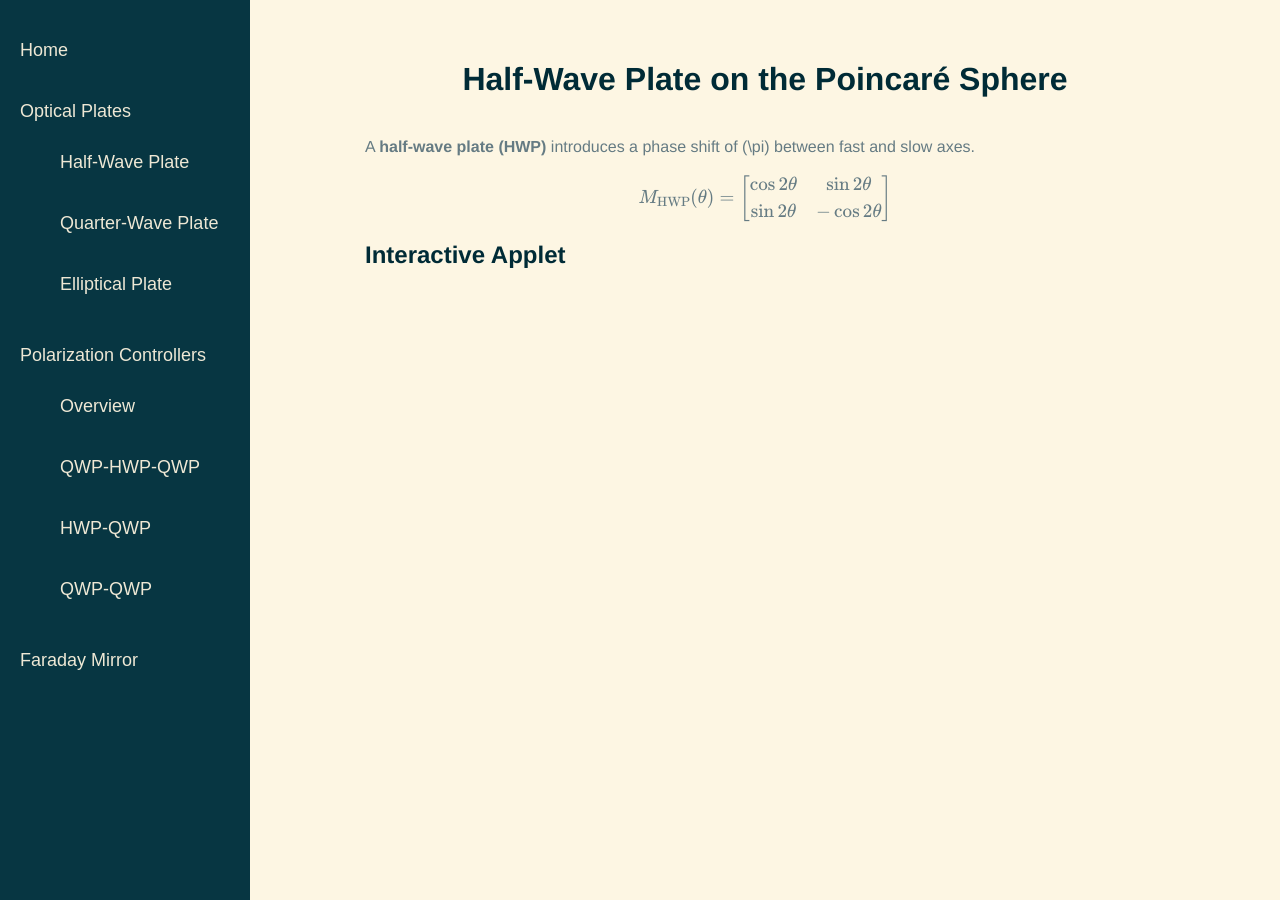
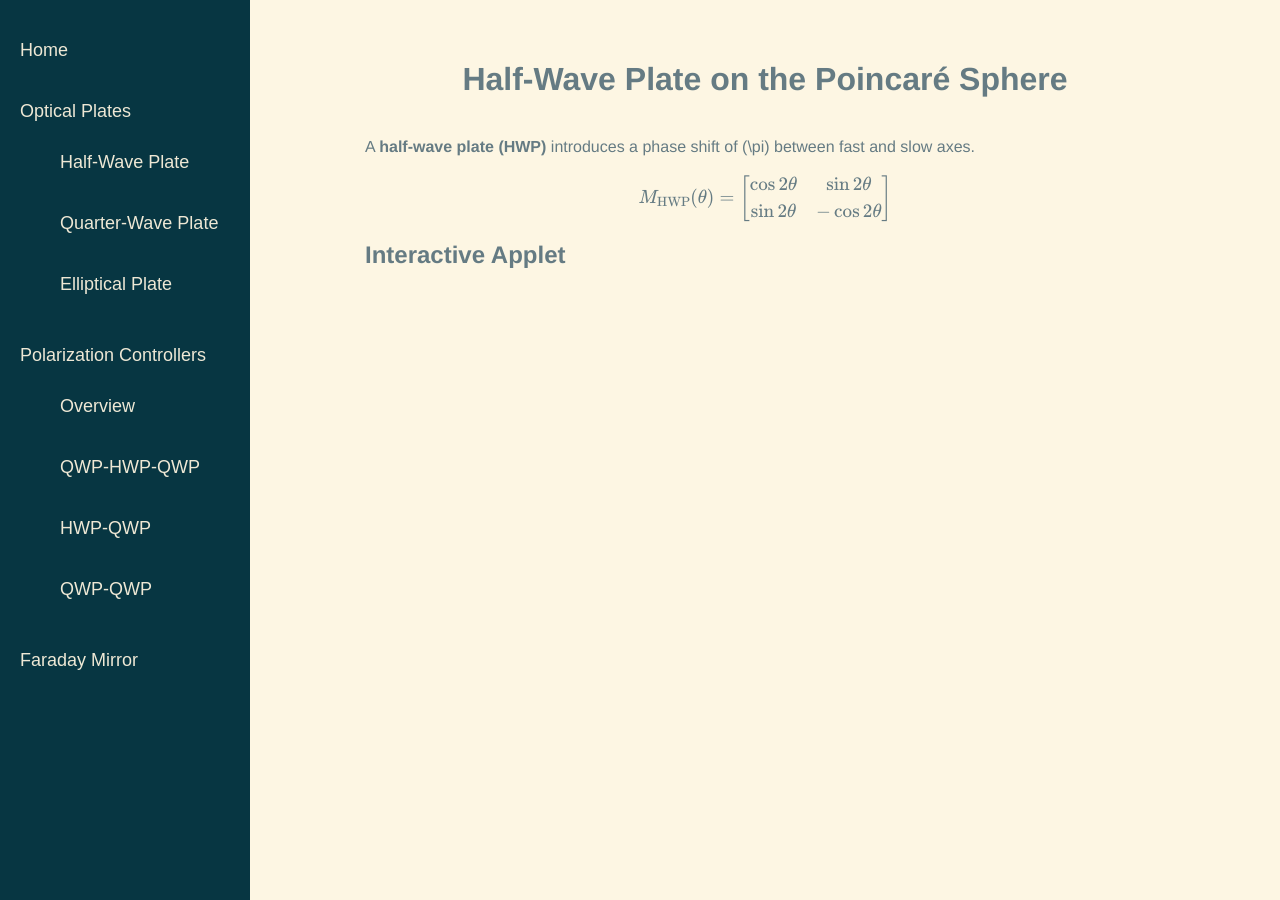
Before and after one commit to Tandemun/Polarization_playground, a Jekyll site: the page built from pages/half-wave-plate.md, in a window 1280 px wide and 900 px high. Built offline with Jekyll 4.4.1, drawn with Linux system fonts in a browser that asks for light colours.

Commit message:
Update style.css

```diff
--- a/assets/style.css
+++ b/assets/style.css
@@ -6,7 +6,7 @@ h1 {
 	margin-bottom: 40px;
 }
 h1, h2, h3 {
-  color: var(--base03);
+  color: var(--bas1);
 }
 .container {
   display: flex;
```
